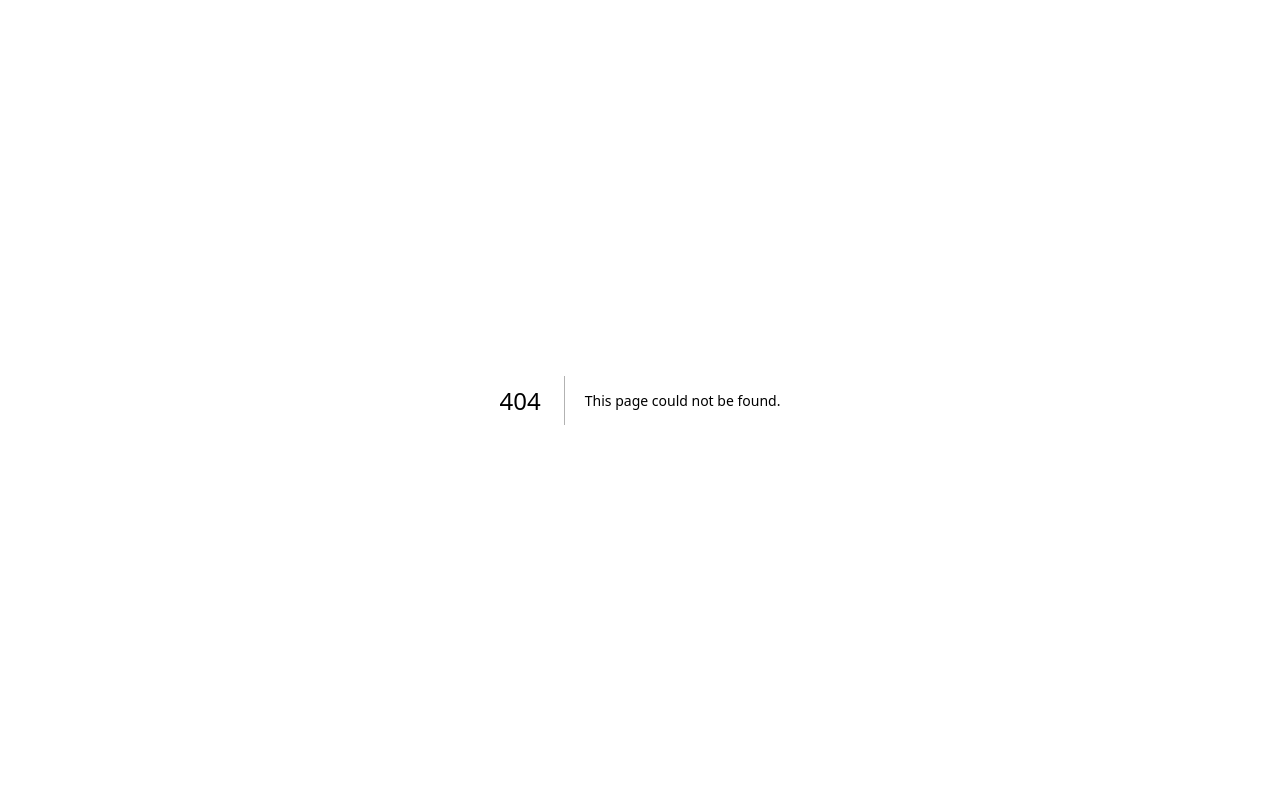
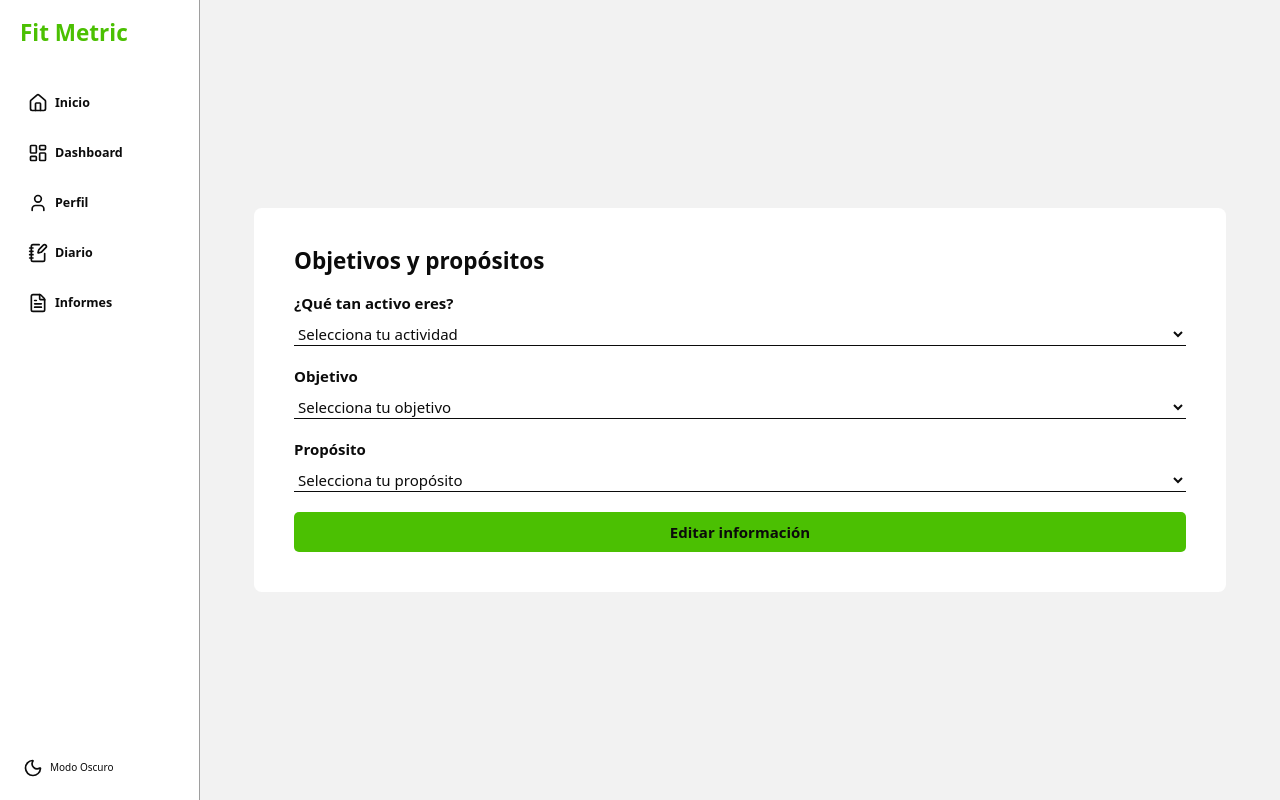
Before and after one commit to Jota-ato/Fit-metric-nextjs, a Next.js app: page /app/me/edit/1 in a window 1280 px wide. Before the commit this address had no page. Built offline with nearby package versions, Linux system fonts and the light colour scheme; what @midudev/tailwind-animations would draw is missing.

Commit message:
feat: add editing options

```diff
--- /dev/null
+++ b/app/app/me/edit/[EditingInfo]/page.tsx
@@ -0,0 +1,19 @@
+'use client'
+import DetailInformationForm from "@/src/components/app/registration/DetailInformationForm"
+import RegistationForm from "@/src/components/app/registration/RegistationForm"
+import { useParams } from "next/navigation"
+
+type editParams = {
+    EditingInfo: 'basicInfo' | 'advancedInfo'
+}
+
+export default function Edit() {
+    const params = useParams<editParams>()
+    console.log(params)
+
+    return (
+        <section className="w-full  h-full flex justify-center items-center">
+            {params.EditingInfo === 'basicInfo' ? <RegistationForm /> : <DetailInformationForm />}
+        </section>
+    )
+}
--- a/app/app/me/page.tsx
+++ b/app/app/me/page.tsx
@@ -2,9 +2,10 @@
 import { useRouter } from "next/navigation"
 import { usePageStore } from "@/src/stores/PageStore"
 import { useEffect } from "react"
-import { FaUser, FaEdit } from "react-icons/fa"
+import { FaUser } from "react-icons/fa"
 import { usePatientStore } from "@/src/stores/PatientStore"
 import DataGrid from "@/src/components/app/Me/DataGrid"
+import EdithBar from "@/src/components/app/Me/EditBar"
 import Spinner from "@/src/components/ui/Spinner"
 
 export default function MePage() {
@@ -32,20 +33,11 @@ export default function MePage() {
 
     return (
         <section className="space-y-6 min-h-screen container">
-            <h1 className="text-3xl md:text-5xl flex items-center gap-2 font-bold md:mb-16 mb-8"><FaUser />Mi Perfil <span className="text-info">({name})</span></h1>
+            <h1
+                className="text-3xl md:text-5xl flex items-center gap-2 font-bold md:mb-16 mb-8"
+            ><FaUser />Mi Perfil <span className="text-info">({name})</span></h1>
             <DataGrid />
-
-            <div className="md:mt-16 mt-8 p-8 border border-border rounded-xl shadow-custom flex flex-col md:flex-row gap-8 justify-between items-center">
-                <p className="md:text-2xl text-xl text-muted">Editar información</p>
-                <div className="flex items-center gap-6">
-                    <button className="flex text-md md:text-xl items-center gap-2 bg-info/80 hover:bg-info px-4 py-6 rounded-xl cursor-pointer transition-color duration-300 font-bold">
-                        <FaEdit /> Información básica
-                    </button>
-                    <button className="flex text-md md:text-xl items-center gap-2 bg-success/80 hover:bg-success px-4 py-6 rounded-xl cursor-pointer transition-color duration-300 font-bold">
-                        <FaEdit /> Información avanzada
-                    </button>
-                </div>
-            </div>
+            <EdithBar />
         </section>
     )
 }
--- /dev/null
+++ b/src/components/app/Me/EditBar.tsx
@@ -0,0 +1,32 @@
+'use client'
+import { FaEdit } from "react-icons/fa"
+import { useRouter } from "next/navigation"
+
+export default function EdithBar() {
+
+    const router = useRouter()
+
+    const handleClick = (editingInfo: string) => {
+        router.push(`/app/me/edit/${editingInfo}`)
+    }
+
+    return (
+        <div className="md:mt-16 mt-8 p-8 border border-border rounded-xl shadow-custom flex flex-col md:flex-row gap-8 justify-between items-center">
+            <p className="md:text-2xl text-xl text-muted">Editar información</p>
+                <div className="flex items-center gap-6">
+                <button
+                    className="flex text-md md:text-xl items-center gap-2 bg-info/80 hover:bg-info px-4 py-6 rounded-xl cursor-pointer transition-color duration-300 font-bold"
+                    onClick={() => handleClick('basicInfo')}
+                >
+                        <FaEdit /> Información básica
+                    </button>
+                <button
+                    className="flex text-md md:text-xl items-center gap-2 bg-success/80 hover:bg-success px-4 py-6 rounded-xl cursor-pointer transition-color duration-300 font-bold"
+                    onClick={() => handleClick('advancedInfo')}
+                >
+                        <FaEdit /> Información avanzada
+                    </button>
+                </div>
+        </div>
+    )
+}
--- a/src/components/app/SideBar.tsx
+++ b/src/components/app/SideBar.tsx
@@ -24,7 +24,6 @@ export default function SideBar() {
         { path: "/app/diary", label: "Diario", icon: NotebookPenIcon },
         { path: "/app/reports", label: "Informes", icon: FileText },
     ];
-
 
     // Desktop Sidebar (Vertical - 200px width)
     if (isDesktop) {
--- a/src/components/app/registration/RegistationForm.tsx
+++ b/src/components/app/registration/RegistationForm.tsx
@@ -6,17 +6,19 @@ import InputContainter from "./InputContainter"
 import FormContainer from "./FormContainer"
 import { usePatientStore } from "../../../stores/PatientStore"
 import { usePageStore } from "@/src/stores/PageStore"
-import { usePathname } from "next/navigation"
+import { usePathname, useRouter } from "next/navigation"
 
 export default function RegistationForm() {
 
+    const { name, weight, height, age, sex } = usePatientStore(state => state.basicInfo)
+    const router = useRouter()
     const { register, handleSubmit, formState: { errors } } = useForm<PatientBasicInfo>({
         defaultValues: {
-            name: "",
-            weight: undefined,
-            height: undefined,
-            age: undefined,
-            sex: "" as GenderType
+            name: name || "",
+            weight: weight || undefined,
+            height: height || undefined,
+            age: age || undefined,
+            sex: sex || "" as GenderType
         }
     })
     const setPatientData = usePatientStore(state => state.setPatientData)
@@ -26,6 +28,9 @@ export default function RegistationForm() {
     const onSubmit: SubmitHandler<PatientBasicInfo> = (data) => {
         setPatientData({ basicInfo: data })
         setIsFullBasicInfo(data)
+        if (pathname !== '/app/registration') {
+            router.push('/app/me')
+        }
     }
 
     return (
```
